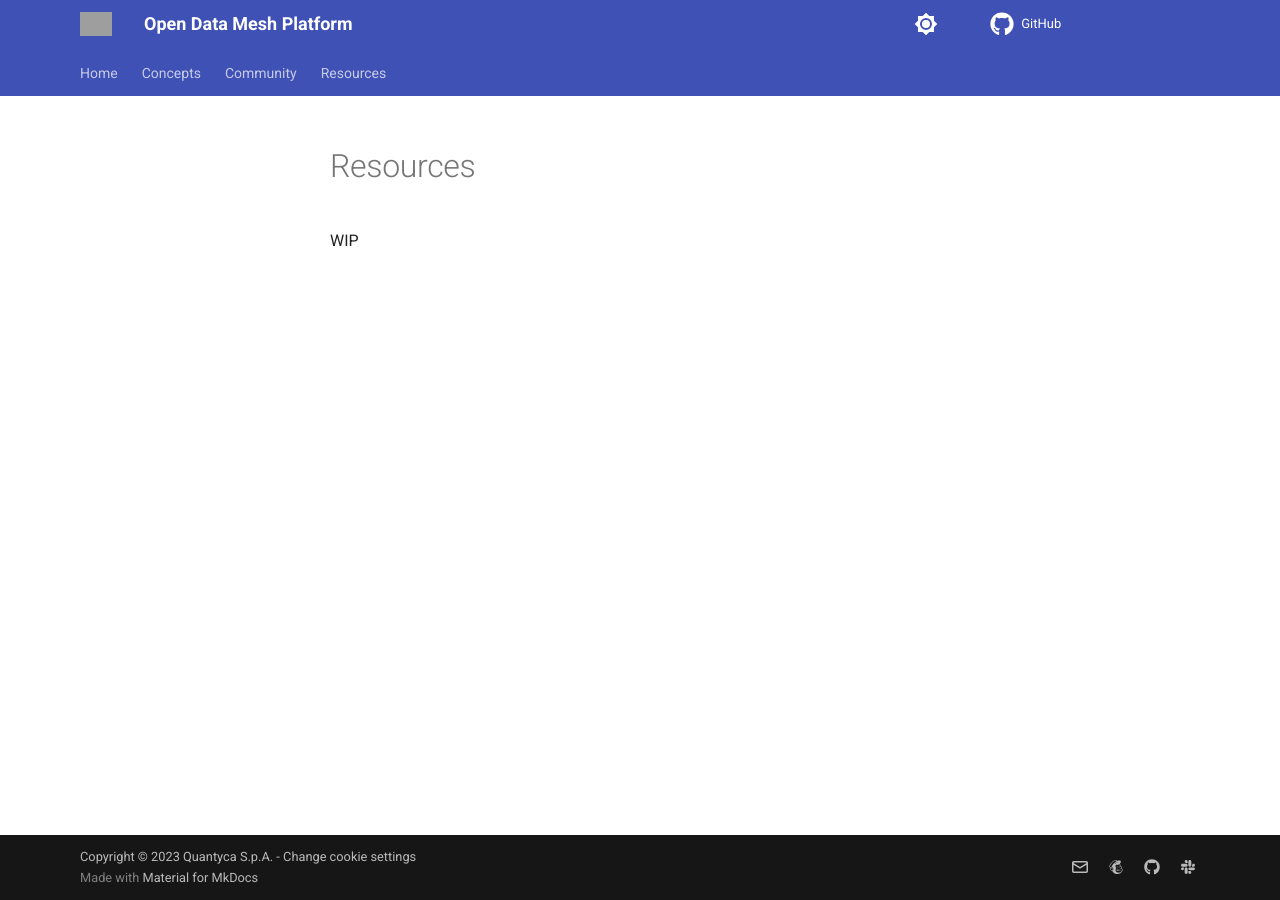
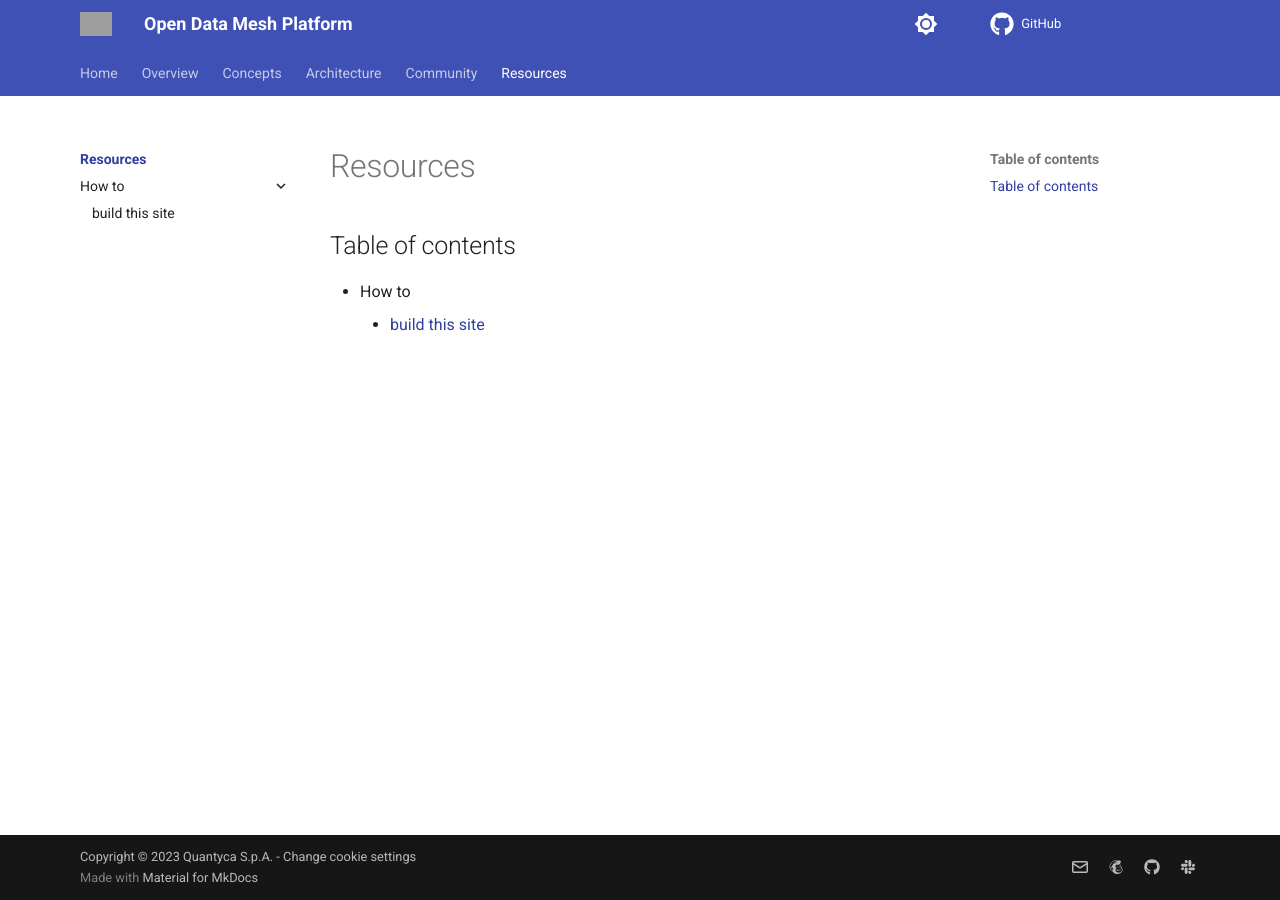
Before and after one commit to opendatamesh-initiative/odm-site-platform, an MkDocs documentation site: the page built from docs/resources/index.md, in a window 1280 px wide. Built offline with MkDocs 1.6.1 and Material for MkDocs 9.7.7, drawn with Linux system fonts in a browser that asks for light colours; comment, search, counter and statistics services are not loaded; grey boxes are pictures that could not be loaded.

Commit message:
Add site structure and resources

```diff
--- a/docs/resources/index.md
+++ b/docs/resources/index.md
@@ -1,3 +1,6 @@
 # Resources
 
-WIP
+## Table of contents
+<!-- no toc -->
+- How to
+    - [build this site](./howto/build-site-doc.md)
--- a/mkdocs.yml
+++ b/mkdocs.yml
@@ -9,15 +9,19 @@ dev_addr: '127.0.0.1:1234'
 
 nav:
   - Home: './index.md'
-  #- Overview: './tmp.md'
+  - Overview:
+    - './overview/index.md'
+    - 'Site Map': './overview/sitemap.md'
   - Concepts:
     - './concepts/index.md'
   #  - Logical Planes: './concepts/logical-planes.md'
-  #- Platform: './tmp.md'
+  - Architecture:
+    - './architecture/index.md'
   - Community:
     - './community/index.md'
     - 'Quantyca': './community/quantyca.md'
   - Resources:
+    - './resources/index.md'
     - 'How to':
       - 'build this site': './resources/howto/build-site-doc.md'
 
```
Also changed, not shown: docs/architecture/index.md (added, +3 -0 lines), docs/overview/index.md (added, +5 -0 lines), docs/overview/sitemap.md (added, +11 -0 lines).
